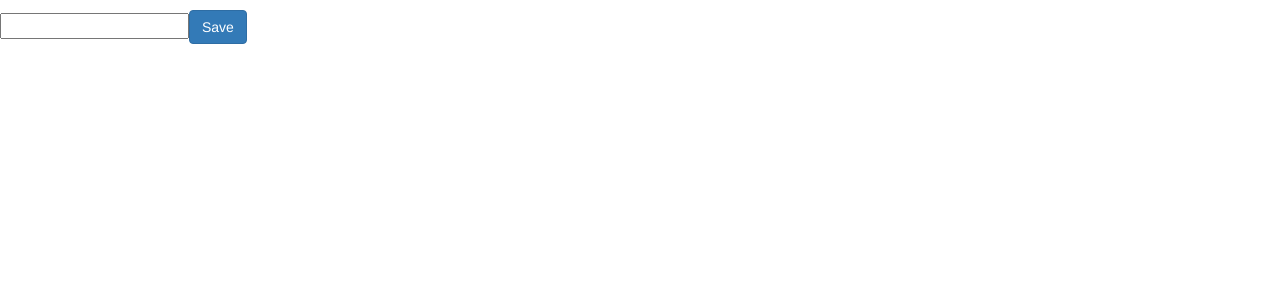
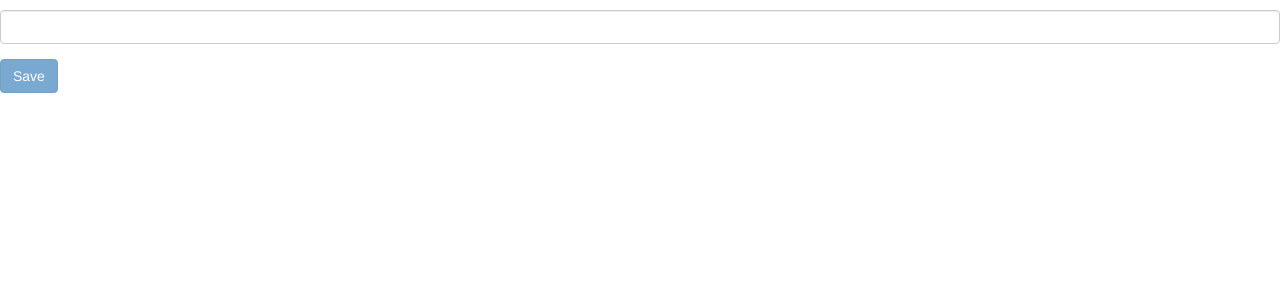
Before and after one commit to linkleonard/notes, a React app: page / in a window 1280 px wide. Shown: the top 300 px of the page. Built offline with nearby package versions, Linux system fonts and the light colour scheme; the HTML template or start-up script is replaced by a standard one.

Commit message:
Integrate redux-form

```diff
--- a/package.json
+++ b/package.json
@@ -38,6 +38,7 @@
     "react-bootstrap": "^0.30.3",
     "react-dom": "^15.3.2",
     "react-redux": "^4.4.5",
-    "redux": "^3.6.0"
+    "redux": "^3.6.0",
+    "redux-form": "^6.0.5"
   }
 }
--- a/src/components/App.jsx
+++ b/src/components/App.jsx
@@ -1,12 +1,11 @@
 import React from 'react';
-import NoteList from '../containers/NoteList.jsx';
-import AddNote from '../containers/AddNote.jsx';
+import NoteView from '../containers/NoteView.jsx';
 import 'bootstrap/less/bootstrap.less';
 
 const App = () => {
+
     return <div>
-        <NoteList />
-        <AddNote />
+        <NoteView />
     </div>
 }
 
--- /dev/null
+++ b/src/components/WrappedFormControl.jsx
@@ -0,0 +1,20 @@
+import React from 'react';
+import { FormControl, FormGroup } from 'react-bootstrap';
+
+
+const WrappedFormControl = ({ input, meta, ...props }) => {
+    const formGroupProps = {};
+    if (!(meta.pristine | meta.asyncValidating)) {
+        formGroupProps.validationState = meta.invalid ? 'error' : 'success';
+    }
+    return (
+        <FormGroup { ...formGroupProps }>
+            <FormControl
+                { ...input }
+                disabled={ meta.submitting }
+            />
+        </FormGroup>
+    );
+}
+
+export default WrappedFormControl;
--- a/src/containers/AddNote.jsx
+++ /dev/null
@@ -1,31 +0,0 @@
-import React from 'react';
-import { Button } from 'react-bootstrap';
-import { connect } from 'react-redux';
-import { addNote } from '../actions.jsx';
-
-
-let AddNote = ({ dispatch }) => {
-    let input;
-
-    return (
-        <div>
-            <input ref={ note => input = note } />
-            <Button
-                bsStyle="primary"
-                onClick={e => {
-                    e.preventDefault();
-
-                    if (!input.value.trim()) {
-                        return;
-                    }
-                    dispatch(addNote({ text: input.value }));
-                    input.value = ''
-                }}
-            >Save</Button>
-        </div>
-    );
-}
-
-AddNote = connect()(AddNote);
-
-export default AddNote;
--- /dev/null
+++ b/src/containers/AddNoteForm.jsx
@@ -0,0 +1,28 @@
+import React from 'react';
+import { Button } from 'react-bootstrap';
+import { Field, reduxForm } from 'redux-form';
+import WrappedFormControl from '../components/WrappedFormControl.jsx';
+
+
+const AddNote = ({ handleSubmit, pristine, invalid, submitting, ...props }) => (
+    <form onSubmit={handleSubmit}>
+        <Field
+            name="text"
+            component={ WrappedFormControl }
+            type="text"
+            placeholder="Note text"
+        />
+        <Button
+            type="submit"
+            disabled={pristine || invalid || submitting }
+            bsStyle="primary"
+        >Save</Button>
+    </form>
+);
+
+
+const AddNoteForm = reduxForm({
+    form: 'addNote',
+})(AddNote);
+
+export default AddNoteForm;
--- a/src/containers/NoteList.jsx
+++ b/src/containers/NoteList.jsx
@@ -3,8 +3,8 @@ import { connect } from 'react-redux';
 
 const mapStateToProps = (state) => {
     return {
-        notes: state.notes,
-        editing: state.editing,
+        notes: state.noteList.notes,
+        editing: state.noteList.editing,
     }
 }
 
--- /dev/null
+++ b/src/containers/NoteView.jsx
@@ -0,0 +1,31 @@
+import React from 'react';
+import { connect } from 'react-redux';
+import { addNote } from '../actions.jsx';
+import NoteList from './NoteList.jsx';
+import AddNoteForm from './AddNoteForm.jsx';
+
+
+
+let NoteView = ({ dispatch }) => {
+    const createNewNote = (values) => {
+        return new Promise(resolve => {
+            // Simulate an Ajax request by using a 500ms delay
+            setTimeout(() => {
+                dispatch(addNote(values));
+
+                resolve();
+            }, 500);
+        });
+    }
+
+    return (
+        <div>
+            <NoteList />
+            <AddNoteForm onSubmit={ createNewNote } />
+        </div>
+    );
+}
+
+NoteView = connect()(NoteView);
+
+export default NoteView;
--- a/src/containers/ToggleNoteEdit.jsx
+++ b/src/containers/ToggleNoteEdit.jsx
@@ -13,7 +13,7 @@ const mapDispatchToProps = (dispatch) => {
 
 const mapStateToProps = (state, ownProps) => {
     return {
-        editing: state.editing[ownProps.index],
+        editing: state.noteList.editing[ownProps.index],
     };
 }
 
--- a/src/index.jsx
+++ b/src/index.jsx
@@ -3,11 +3,11 @@ import ReactDOM from 'react-dom';
 import { createStore } from 'redux';
 import { Provider } from 'react-redux';
 import { addNote, modifyNote } from './actions.jsx';
-import { todoApp } from './reducers.jsx';
+import reducer from './reducers.jsx';
 import App from './components/App.jsx';
 
 const devTools = window.devToolsExtension && window.devToolsExtension();
-const store = createStore(todoApp, devTools);
+const store = createStore(reducer, devTools);
 
 const container = document.createElement('div');
 document.body.appendChild(container);
--- a/src/reducers.jsx
+++ b/src/reducers.jsx
@@ -1,10 +1,14 @@
+import { combineReducers } from 'redux';
+import { reducer as formReducer } from 'redux-form';
+
+
 const initialState = {
     notes: [],
     editing: [],
 }
 
 
-export const todoApp = (state = initialState, action = {}) => {
+export const noteListReducer = (state = initialState, action = {}) => {
     switch (action.type) {
     case 'ADD_NOTE':
         return {
@@ -32,3 +36,12 @@ export const todoApp = (state = initialState, action = {}) => {
     // Unknown action, don't do anything.
     return state;
 }
+
+const reducers = {
+    noteList: noteListReducer,
+    form: formReducer,
+}
+
+const reducer = combineReducers(reducers);
+
+export default reducer;
```
